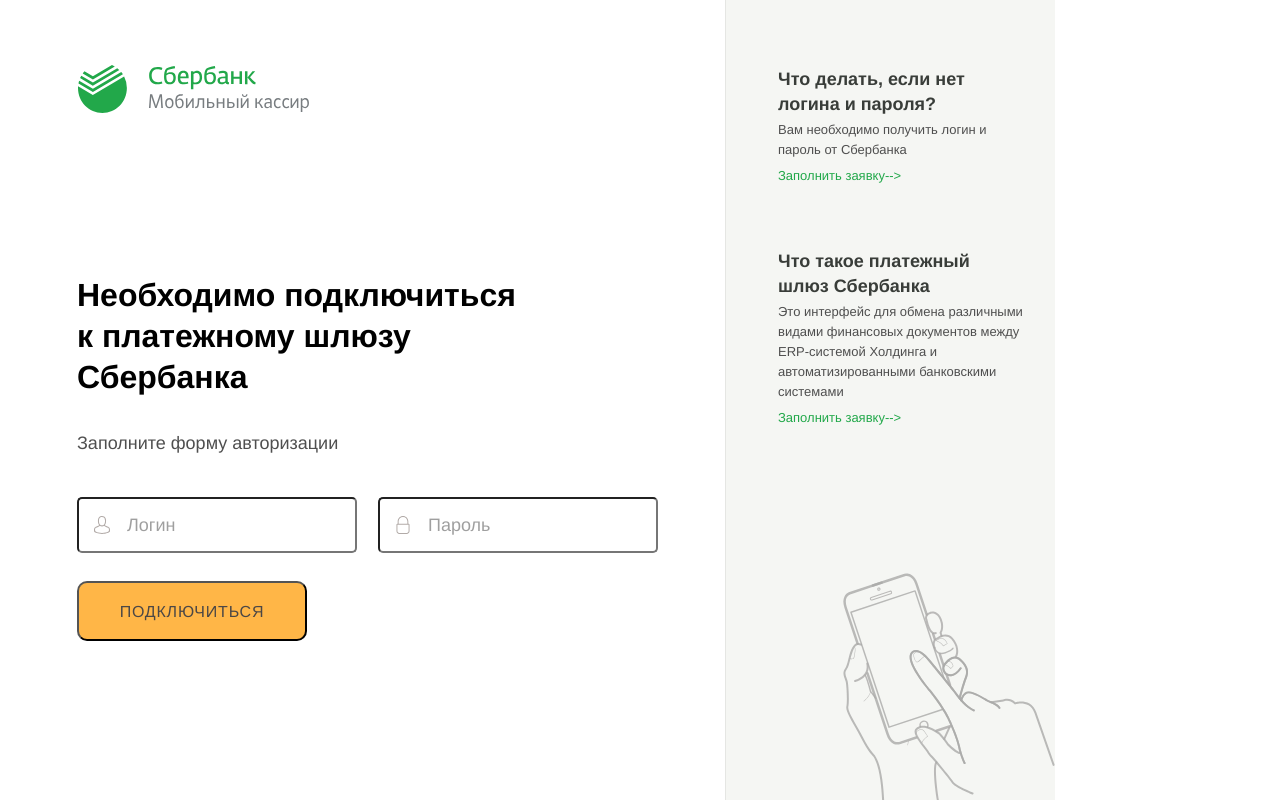
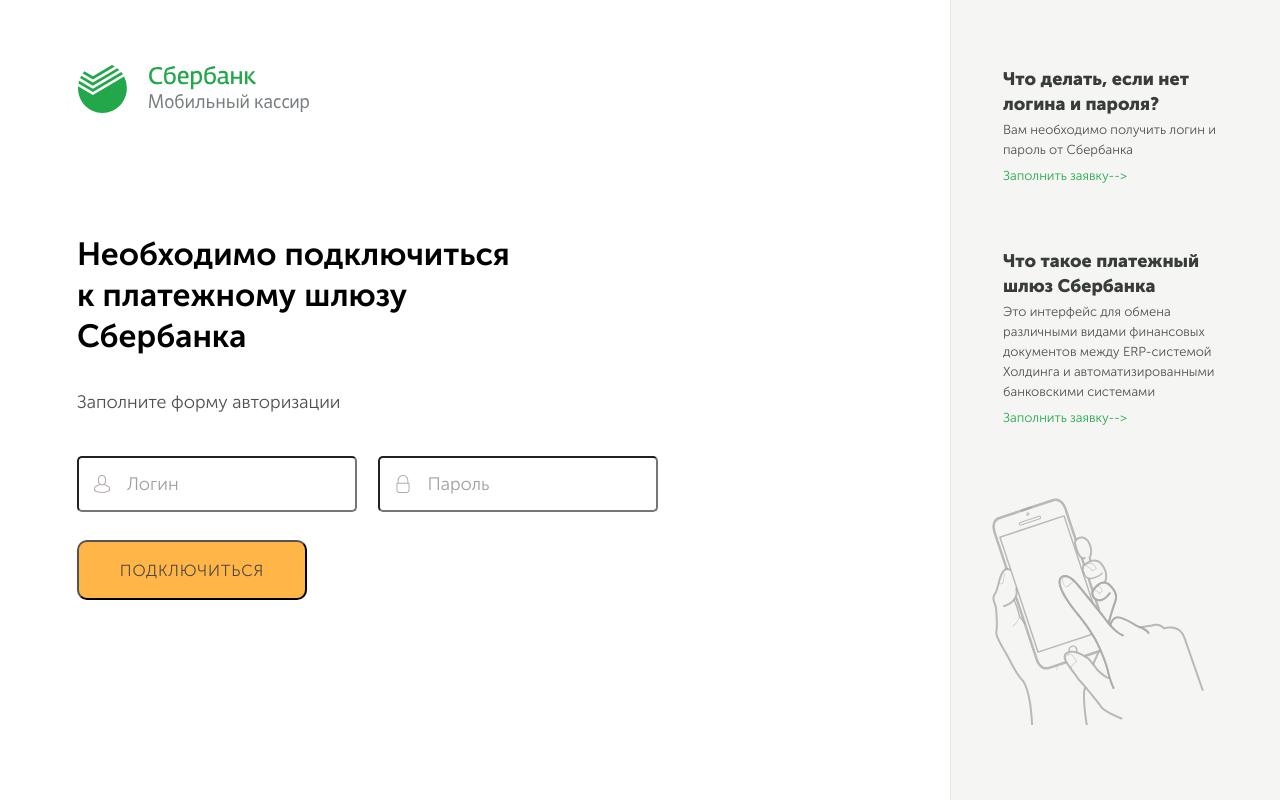
Before and after one commit to MariannaV/examples, a website: page public/sber.html in a window 1280 px wide. Drawn offline with Linux system fonts and the light colour scheme.

Commit message:
Страница авторизации

```diff
--- a/frontend/css/sber.scss
+++ b/frontend/css/sber.scss
@@ -1,16 +1,19 @@
 @import "helpers/_postcss-reset.scss";
+@import "fonts/fonts.scss";
 
 .main-page {
   display: flex;
   min-height: 100vh;
+  font-family: "Museo Sans", sans-serif;
 
   block-for-connect {
     display: block;
     padding-top: 21.5vw;
+    padding-top: calc(170px + 5vw);
     padding-left: 77px;
     padding-right: 58px;
     padding-bottom: 130px;
-    width: 725px;
+    width: calc(100vw - 330px);
     background-image: url("../img/content/sber-logo.svg"), url("../img/content/sber-name.svg");
     background-repeat: no-repeat;
     background-position-x: 78px, 148px;
@@ -39,6 +42,7 @@
       }
 
       button {
+        display: block;
         font-size: 16px;
         text-align: center;
         letter-spacing: 0.05em;
@@ -83,14 +87,17 @@
     padding-top: 67px;
     padding-left: 52px;
     padding-right: 32px;
+    min-width: 330px;
     width: 330px;
     background-color: #f5f6f3;
     border-left: 1px solid #e5e6e3;
     background-image: url("../img/content/sber-hand.svg");
     background-repeat: no-repeat;
-    background-position: right bottom;
+    // background-position: right bottom;
+    background-position-x: 41px;
+    background-position-y: 498px;
 
-    & h4 {
+    h4 {
       line-height: 25px;
       font-size: 18px;
       color: #393d39;
@@ -101,7 +108,7 @@
       }
     }
 
-    & p {
+    p {
       font-weight: 300;
       line-height: 20px;
       font-size: 13px;
@@ -112,7 +119,7 @@
       }
     }
 
-    & a {
+    a {
       display: block;
       font-weight: 300;
       line-height: 18px;
@@ -121,7 +128,7 @@
       color: #22a84a;
     }
 
-    & article + article {
+    article + article {
       margin-top: 64px;
     }
   }
```
Also changed, not shown: README.md, public/styles/sber.css.
